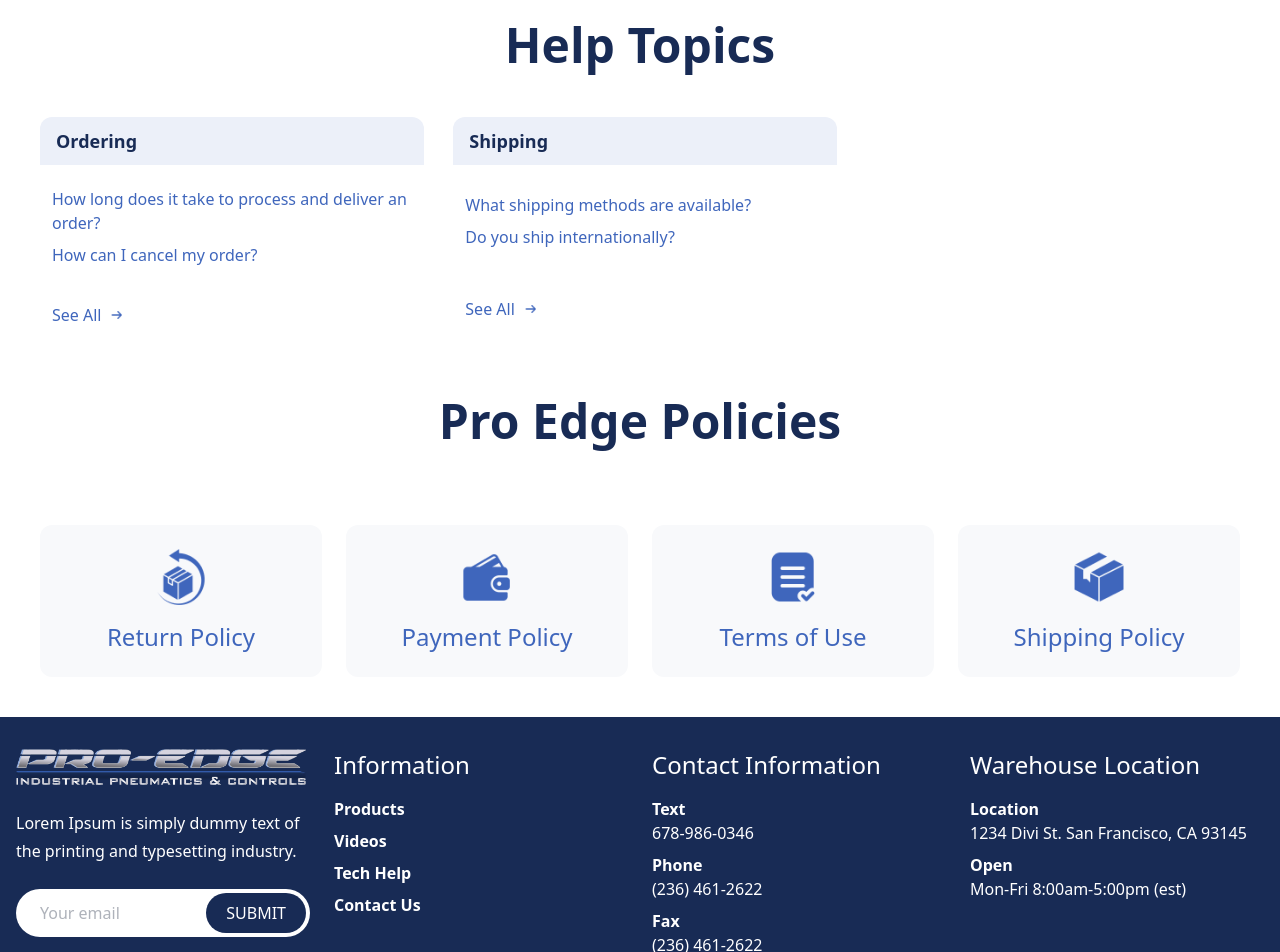
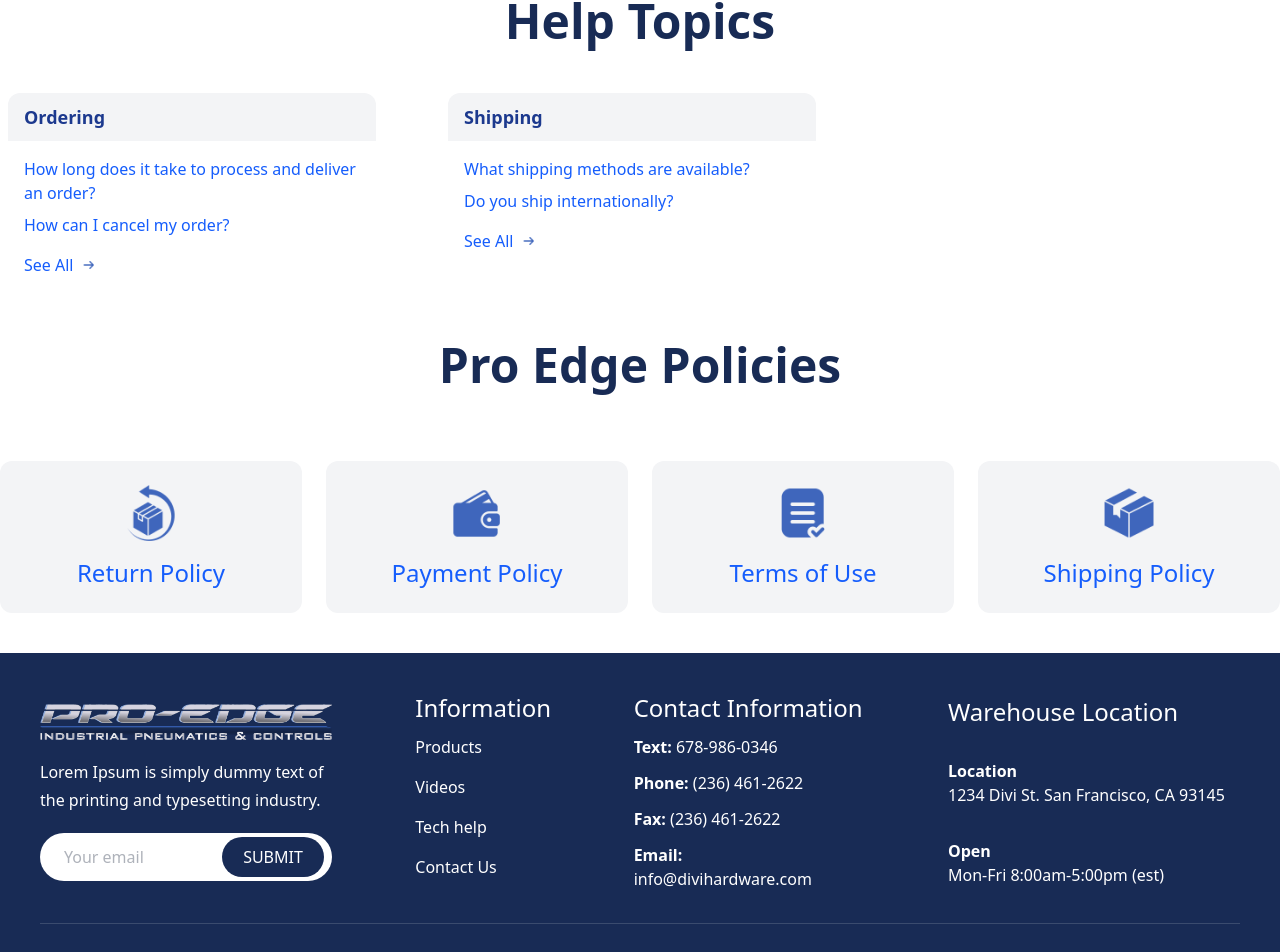
Before and after one commit to BytesBinary/ProEdge, a React (Vite) app in the folder proedge/: page /tech-help in a window 1280 px wide. Shown: the part 1105-2057 px from the top of the page. Built offline with nearby package versions, Linux system fonts and the light colour scheme.

Commit message:
removing hard code

```diff
--- a/proedge/src/components/TechHelp/FAQ.jsx
+++ b/proedge/src/components/TechHelp/FAQ.jsx
@@ -2,11 +2,11 @@ import React from 'react';
 
 const FAQ = ({ heading, questions, seeAllLink, leftArrow }) => {
   return (
-    <div className="w-full md:w-[384px] p-1 md:p-0 h-[232px] rounded-xl bg-white hover:shadow-sm">
-      <div className="bg-[#ECF0F9] h-12 rounded-t-xl py-[9px] px-4 font-semibold text-[#182B55] text-lg leading-[30px]">
+    <div className="w-full md:max-w-sm p-2 rounded-xl bg-white hover:shadow-sm">
+      <div className="bg-gray-100 h-12 rounded-t-xl flex items-center px-4 font-semibold text-blue-900 text-lg">
         <h1>{heading}</h1>
       </div>
-      <div className="p-3 font-medium text-[16px] leading-6 text-[#3F66BC] flex flex-col justify-around gap-4 h-[184px]">
+      <div className="p-4 font-medium text-blue-600 flex flex-col gap-4">
         <div className="flex flex-col gap-2">
           {questions.map((q, index) => (
             <a key={index} href={q.href} className="hover:underline">
@@ -15,7 +15,9 @@ const FAQ = ({ heading, questions, seeAllLink, leftArrow }) => {
           ))}
         </div>
         <div className="flex items-center gap-2">
-          <a href={seeAllLink} className="hover:underline">See All</a>
+          <a href={seeAllLink} className="hover:underline">
+            See All
+          </a>
           <img src={leftArrow} alt="Arrow" className="w-4 h-4" />
         </div>
       </div>
--- a/proedge/src/components/TechHelp/Icon.jsx
+++ b/proedge/src/components/TechHelp/Icon.jsx
@@ -3,9 +3,9 @@ import React from 'react';
 const Icon = ({ imageSrc, title, link }) => {
   return (
     <a href={link}>
-      <div className="bg-[#F8F9FB] w-full md:w-[384px] h-[152px] p-6 rounded-xl hover:shadow-sm flex flex-col items-center justify-between gap-4 mx-auto mt-10">
+      <div className="bg-gray-100 w-full md:max-w-sm p-6 rounded-xl hover:shadow-sm flex flex-col items-center justify-between gap-4 mx-auto mt-10">
         <img src={imageSrc} alt={title} className="w-14 h-14" />
-        <h1 className="text-[#3F66BC] text-2xl leading-8 font-medium">{title}</h1>
+        <h1 className="text-blue-600 text-xl md:text-2xl font-medium text-center">{title}</h1>
       </div>
     </a>
   );
--- a/proedge/src/components/TechHelp/PolicyIcon.jsx
+++ b/proedge/src/components/TechHelp/PolicyIcon.jsx
@@ -3,9 +3,9 @@ import React from 'react';
 const PolicyIcon = ({ imageSrc, title, link }) => {
   return (
     <a href={link}>
-      <div className="bg-[#F8F9FB] w-full md:w-[282px] h-[152px] p-6 rounded-xl hover:shadow-sm flex flex-col items-center justify-between gap-4 mx-auto mt-10">
+      <div className="bg-gray-100 w-full md:max-w-xs p-6 rounded-xl hover:shadow-sm flex flex-col items-center justify-between gap-4 mx-auto mt-10">
         <img src={imageSrc} alt={title} className="w-14 h-14" />
-        <h1 className="text-[#3F66BC] text-2xl leading-8 font-medium">{title}</h1>
+        <h1 className="text-blue-600 text-xl md:text-2xl font-medium text-center">{title}</h1>
       </div>
     </a>
   );
--- a/proedge/src/components/Video/VideoCard.jsx
+++ b/proedge/src/components/Video/VideoCard.jsx
@@ -2,19 +2,19 @@ import React from 'react';
 
 const VideoCard = ({ thumbnail, time, title, link }) => {
   return (
-    <div className="w-[384px] h-[343px] bg-[#F8F9FB] hover:shadow-sm rounded-xl relative cursor-pointer">
+    <div className="max-w-sm bg-gray-100 hover:shadow-sm rounded-xl relative cursor-pointer">
       <a href={link}>
         <img
           src={thumbnail}
           alt="Thumbnail"
-          className="w-full h-[211px] rounded-t-xl object-cover"
+          className="w-full h-52 rounded-t-xl object-cover"
         />
-        <div className="absolute top-3 right-3 w-[58px] h-6 rounded-[28px] py-[3px] px-2.5 text-[12px] leading-[18px] bg-white text-[#3F66BC]">
+        <div className="absolute top-3 right-3 px-2 py-1 text-xs rounded-full bg-white text-blue-700">
           {time}
         </div>
         <div className="px-4 pt-4 pb-5 flex flex-col gap-2">
-          <h3 className="text-[#3F66BC] text-[16px] leading-6">Pro Edge</h3>
-          <h2 className="text-[#182B55] font-medium text-xl leading-[30px]">
+          <h3 className="text-blue-700 text-sm">Pro Edge</h3>
+          <h2 className="text-blue-900 font-medium text-lg leading-6">
             {title}
           </h2>
         </div>
--- a/proedge/src/components/common/footer/Footer.jsx
+++ b/proedge/src/components/common/footer/Footer.jsx
@@ -1,80 +1,84 @@
-import React from "react";
-import logo from "../../../assets/ProEdgeLogo.png";
-import InfoSection from "../utils/footerUtils/InfoSection";
-
-const infoLinks = ["Products", "Videos", "Tech Help", "Contact Us"];
-
-const contactDetails = [
-  { label: "Text", href: "tel:6789860346", value: "678-986-0346" },
-  { label: "Phone", href: "tel:2364612622", value: "(236) 461-2622" },
-  { label: "Fax", href: "fax:2364612622", value: "(236) 461-2622" },
-  { label: "Email", href: "mailto:info@divihardware.com", value: "info@divihardware.com" },
-];
-
-const warehouseInfo = [
-  { title: "Location", text: "1234 Divi St. San Francisco, CA 93145" },
-  { title: "Open", text: "Mon-Fri 8:00am-5:00pm (est)" },
-];
+import React from 'react';
+import logo from '../../../assets/ProEdgeLogo.png';
 
 const Footer = () => {
+  const infoLinks = ['Products', 'Videos', 'Tech help', 'Contact Us'];
+
+  const contactInfo = [
+    { label: 'Text', value: '678-986-0346', href: 'tel:6789860346' },
+    { label: 'Phone', value: '(236) 461-2622', href: 'tel:2364612622' },
+    { label: 'Fax', value: '(236) 461-2622', href: 'fax:2364612622' },
+    { label: 'Email', value: 'info@divihardware.com', href: 'mailto:info@divihardware.com' }
+  ];
+
+  const warehouseInfo = [
+    { title: 'Location', detail: '1234 Divi St. San Francisco, CA 93145' },
+    { title: 'Open', detail: 'Mon-Fri 8:00am-5:00pm (est)' }
+  ];
+
   return (
-    <footer className="w-full bg-[#182B55] flex flex-col items-center py-8 px-4 space-y-8">
-      <div className="w-full max-w-7xl grid grid-cols-1 md:grid-cols-2 lg:grid-cols-4 gap-6">
+    <footer className="w-full bg-[#182B55] flex flex-col items-center justify-evenly py-8 px-4">
+      <div className="flex flex-col lg:flex-row flex-wrap gap-8 items-center justify-between w-full max-w-[1200px]">
+
         {/* Logo and Newsletter */}
-        <div className="flex flex-col space-y-6">
-          <div>
-            <img src={logo} alt="ProEdge Logo" className="h-9 w-auto" />
-          </div>
-          <p className="text-white text-base leading-7">
-            Lorem Ipsum is simply dummy text of the printing and typesetting industry.
+        <div className="w-[292px] h-[214px] flex flex-col justify-evenly">
+          <img src={logo} alt="Logo" className="h-9" />
+          <p className="text-white text-[16px] leading-7">
+            Lorem Ipsum is simply dummy text of the printing and typesetting industry.
           </p>
-          <form className="relative w-full">
+          <div className="relative">
             <input
               type="email"
-              className="text-[#5D6576] font-medium text-base bg-white py-3 pr-28 pl-6 w-full rounded-full"
+              className="text-[#5D6576] font-medium text-[16px] leading-6 bg-white py-1 pr-[110px] pl-6 h-12 w-full rounded-[26px]"
               placeholder="Your email"
             />
             <button
-              className="absolute top-1/2 right-1 transform -translate-y-1/2 bg-[#182B55] text-white py-2 px-5 rounded-full h-10 hover:bg-[#294680] transition duration-300 cursor-pointer"
-              type="submit"
+              className="absolute top-1/2 right-2 transform -translate-y-1/2 bg-[#182B55] text-white py-2 px-5 rounded-4xl h-10 w-[102px] hover:bg-[#294680] transition duration-300 cursor-pointer"
             >
               SUBMIT
             </button>
-          </form>
+          </div>
         </div>
 
         {/* Information Links */}
-        <InfoSection
-          heading="Information"
-          items={infoLinks.map((item) => ({
-            title: item,
-            text: "",
-          }))}
-          isList
-        />
+        <div className="w-[135px] h-[198px] flex flex-col justify-center text-white">
+          <h1 className="font-medium text-2xl leading-[30px]">Information</h1>
+          <ul className="text-[16px] leading-6 my-1">
+            {infoLinks.map((link, index) => (
+              <li key={index} className="py-2">
+                <a href="#">{link}</a>
+              </li>
+            ))}
+          </ul>
+        </div>
 
         {/* Contact Information */}
-        <InfoSection
-          heading="Contact Information"
-          items={contactDetails.map((contact) => ({
-            title: contact.label,
-            text: contact.value,
-            href: contact.href,
-          }))}
-        />
+        <div className="w-[231px] h-[198px] flex flex-col justify-between items-start text-white text-[16px] leading-6">
+          <h1 className="text-2xl leading-[30px] font-medium">Contact Information</h1>
+          {contactInfo.map((item, index) => (
+            <p key={index}>
+              <span className="font-semibold">{item.label}: </span>
+              <a href={item.href}>{item.value}</a>
+            </p>
+          ))}
+        </div>
 
-        {/* Warehouse Location */}
-        <InfoSection
-          heading="Warehouse Location"
-          items={warehouseInfo}
-        />
+        {/* Warehouse Information */}
+        <div className="w-[292px] h-[190px] flex flex-col justify-between items-start text-white text-[16px] leading-6">
+          <h1 className="text-2xl font-medium leading-[30px]">Warehouse Location</h1>
+          {warehouseInfo.map((item, index) => (
+            <div key={index}>
+              <h3 className="font-semibold">{item.title}</h3>
+              <p>{item.detail}</p>
+            </div>
+          ))}
+        </div>
+
       </div>
 
-      {/* Divider */}
-      <div className="w-full max-w-7xl border-b border-white/15"></div>
+      <div className="my-6 border-b border-white/15 max-w-[1200px] w-full"></div>
 
-      {/* Copyright */}
-      <div className="text-white text-base font-medium text-center my-2">
+      <div className="text-[16px] text-white leading-6 font-medium text-center px-4">
         Copyright ©2025 Pro Edge. All Rights Reserved.
       </div>
     </footer>
--- a/proedge/src/pages/products/Product.jsx
+++ b/proedge/src/pages/products/Product.jsx
@@ -1,10 +1,9 @@
-import React from 'react'
+import React from 'react';
 
 import bgImage from '../../assets/images/productDetails/bg.jpeg';
 import greater from '../../assets/images/productDetails/greater.png';
 import m1 from '../../assets/images/productDetails/motor/m1.png';
 import m2 from '../../assets/images/productDetails/motor/m2.png';
-
 
 import ProductImage from '../../components/product/ProductImage';
 import DeliveryInfo from '../../components/product/DeliveryInfo';
@@ -19,77 +18,64 @@ import MostViewedSection from '../../components/home/MostViewed';
 const Product = () => {
   return (
     <div>
-      <div class=" flex flex-col items-start max-w-full w-full mx-auto">
-
-
+      <div className="flex flex-col items-start max-w-full w-full mx-auto">
+        {/* Hero Section */}
         <section className="relative w-full h-[20vh] md:h-[30vh] lg:h-[20vw] overflow-hidden">
-
-          <img src={bgImage} alt="A man using a grinder on wood"
-            className="absolute inset-0 w-full h-full object-cover object-center" />
-
-
-          <div className="absolute inset-0 bg-black/60 bg-opacity-60"></div>
-
-
-          <div
-
-            class="relative  mx-auto h-full flex flex-col justify-center items-start px-6 md:px-12 lg:px-20 text-white">
-            <h1 class="text-3xl md:text-4xl font-semibold">Products Details</h1>
-            <nav class="mt-2 text-sm md:text-base flex items-center gap-2">
-              <a href="/" class="hover:underline">Home</a>
-              <img src={greater} alt="An icon pointing to the right" class="w-6 h-6" />
-              <a href="#" class="hover:underline">Products</a>
-              <img src={greater} alt="An icon pointing to the right" class="w-6 h-6" />
-              <span class="text-gray-300">Product Details</span>
-
+          <img
+            src={bgImage}
+            alt="A man using a grinder on wood"
+            className="absolute inset-0 w-full h-full object-cover object-center"
+          />
+          <div className="absolute inset-0 bg-black/60"></div>
+          <div className="relative mx-auto h-full flex flex-col justify-center items-start px-6 md:px-12 lg:px-20 text-white">
+            <h1 className="text-3xl md:text-4xl font-semibold">Products Details</h1>
+            <nav className="mt-2 text-sm md:text-base flex items-center gap-2">
+              <a href="/" className="hover:underline">
+                Home
+              </a>
+              <img src={greater} alt="An icon pointing to the right" className="w-6 h-6" />
+              <a href="#" className="hover:underline">
+                Products
+              </a>
+              <img src={greater} alt="An icon pointing to the right" className="w-6 h-6" />
+              <span className="text-gray-300">Product Details</span>
             </nav>
           </div>
         </section>
 
-
-        <section class="my-10 max-w-[1200px] mx-auto flex flex-col md:flex-row justify-between w-full h-auto items-start gap-6">
-
+        {/* Product Details Section */}
+        <section className="my-10 max-w-7xl mx-auto flex flex-col lg:flex-row justify-between w-full items-start gap-6">
           <ProductImage m1={m1} m2={m2} />
           <ProductInfo />
           <DeliveryInfo />
         </section>
 
-
-
-        <section class="my-10  max-w-[1200px]  mx-auto shadow-sm w-full rounded-[14px] bg-white border-2 border-[#F8F9FB]">
-
-
-          <div className="bg-[#F8F9FB] px-4 sm:px-10 py-5 rounded-tl-[14px] rounded-tr-[14px] flex flex-wrap gap-2">
+        {/* Product Specifications Section */}
+        <section className="my-10 max-w-7xl mx-auto shadow-sm w-full rounded-lg bg-white border-2 border-gray-200">
+          <div className="bg-gray-100 px-4 sm:px-10 py-5 rounded-t-lg flex flex-wrap gap-2">
             <PDS title="Key Features" />
             <PDS title="Product Details" />
             <PDS title="Product Information" />
           </div>
-
-          <div className="text-[16px] leading-6 w-[280px] text-[#182B55] font-medium space-y-1  p-10">
+          <div className="text-base leading-6 text-blue-900 font-medium space-y-1 p-10">
             <ProductSpecList />
           </div>
         </section>
 
-
-        <section
-          className=" my-10 bg-[#F8F9FB] w-full py-16 px-4 md:px-12 lg:px-[120px] flex justify-center items-center gap-6 flex-wrap">
-           {ProDetails.map((item, index) => (
+        {/* Related Products Section */}
+        <section className="my-10 bg-gray-100 w-full py-16 px-4 md:px-12 lg:px-28 flex justify-center items-center gap-6 flex-wrap">
+          {ProDetails.map((item, index) => (
             <CardComponent key={index} icon={item.icon} title={item.title} subtitle={item.subtitle} />
           ))}
         </section>
 
-          <section className='max-w-[1200px] mx-auto'>
-            <MostViewedSection title={"Products related to this items"} />
-          </section>
-
-        <div>
-
-        </div>
-
-
+        {/* Most Viewed Section */}
+        <section className="max-w-7xl mx-auto">
+          <MostViewedSection title="Products related to this item" />
+        </section>
       </div>
     </div>
-  )
-}
+  );
+};
 
-export default Product
+export default Product;
--- a/proedge/src/pages/tech-help/TechHelp.jsx
+++ b/proedge/src/pages/tech-help/TechHelp.jsx
@@ -1,4 +1,3 @@
-
 import React from 'react';
 import bg from '../../assets/images/productDetails/bg.jpeg';
 import greater from '../../assets/images/productDetails/greater.png';
@@ -25,7 +24,6 @@ const TechHelp = () => {
     { image: qoute, title: 'Request a quote', link: '#' },
     { image: modify, title: 'Modify or cancel an order', link: '#' },
   ];
-
 
   const helpTopics = [
     {
@@ -55,40 +53,44 @@ const TechHelp = () => {
 
   return (
     <div>
+      {/* Hero Section */}
       <div className="relative w-full h-[20vh] md:h-[30vh] lg:h-[20vw] overflow-hidden">
-        <img src={bg} alt="A man using a grinder on wood" className="absolute inset-0 w-full h-full object-cover object-center" />
-        <div className="absolute inset-0 bg-black/60 bg-opacity-60"></div>
-
+        <img
+          src={bg}
+          alt="A man using a grinder on wood"
+          className="absolute inset-0 w-full h-full object-cover object-center"
+        />
+        <div className="absolute inset-0 bg-black/60"></div>
         <div className="relative container mx-auto h-full flex flex-col justify-center items-start px-6 md:px-12 lg:px-20 text-white">
-
           <h1 className="text-3xl md:text-4xl font-semibold">Tech Help</h1>
           <nav className="mt-2 text-sm md:text-base flex items-center gap-2 md:gap-4">
-            <a href="/" className="hover:underline">Home</a>
+            <a href="/" className="hover:underline">
+              Home
+            </a>
             <img src={greater} alt="An icon pointing to the right" className="w-6 h-6" />
             <span className="text-gray-300">Tech Help</span>
           </nav>
         </div>
       </div>
 
-
-      <section className="my-10 max-w-[1200px] mx-auto">
-        <h1 className="text-[#182B55] text-3xl md:text-5xl leading-16 font-semibold text-center">
+      {/* What to Do Section */}
+      <section className="my-10 max-w-7xl mx-auto">
+        <h1 className="text-[#182B55] text-3xl md:text-5xl font-semibold text-center">
           What would you like to do?
         </h1>
         <div className="grid grid-cols-1 md:grid-cols-3 gap-6 mt-8">
           {whatToDo.map((item, index) => (
             <Icon key={index} imageSrc={item.image} title={item.title} link={item.link} />
-
           ))}
         </div>
       </section>
 
-      <section className="my-20 md:my-10 max-w-[1200px] mx-auto">
-        <h1 className="text-[#182B55] text-3xl md:text-5xl leading-16 font-semibold text-center">
+      {/* Help Topics Section */}
+      <section className="my-20 md:my-10 max-w-7xl mx-auto">
+        <h1 className="text-[#182B55] text-3xl md:text-5xl font-semibold text-center">
           Help Topics
         </h1>
         <div className="grid grid-cols-1 md:grid-cols-3 gap-10 mt-10">
-
           {helpTopics.map((topic, index) => (
             <FAQ
               key={index}
@@ -101,8 +103,9 @@ const TechHelp = () => {
         </div>
       </section>
 
-      <section className="my-10 max-w-[1200px] mx-auto">
-        <h1 className="text-[#182B55] text-3xl md:text-5xl leading-16 font-semibold text-center">
+      {/* Policies Section */}
+      <section className="my-10 max-w-7xl mx-auto">
+        <h1 className="text-[#182B55] text-3xl md:text-5xl font-semibold text-center">
           Pro Edge Policies
         </h1>
         <div className="grid grid-cols-1 md:grid-cols-4 gap-6 mt-8">
@@ -115,5 +118,4 @@ const TechHelp = () => {
   );
 };
 
-
 export default TechHelp;
```
Also changed, not shown: proedge/src/components/product/ProductInfo.jsx (+64 -63 lines), proedge/src/pages/videos/Videos.jsx (+70 -59 lines).
